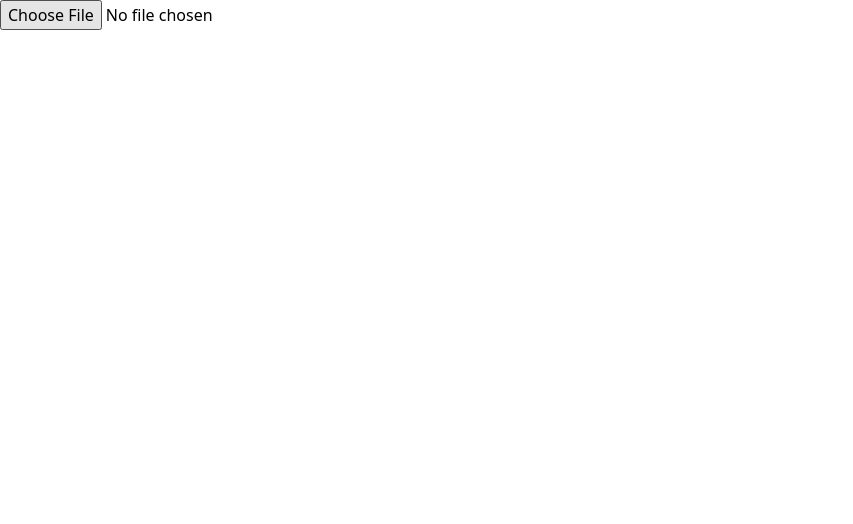
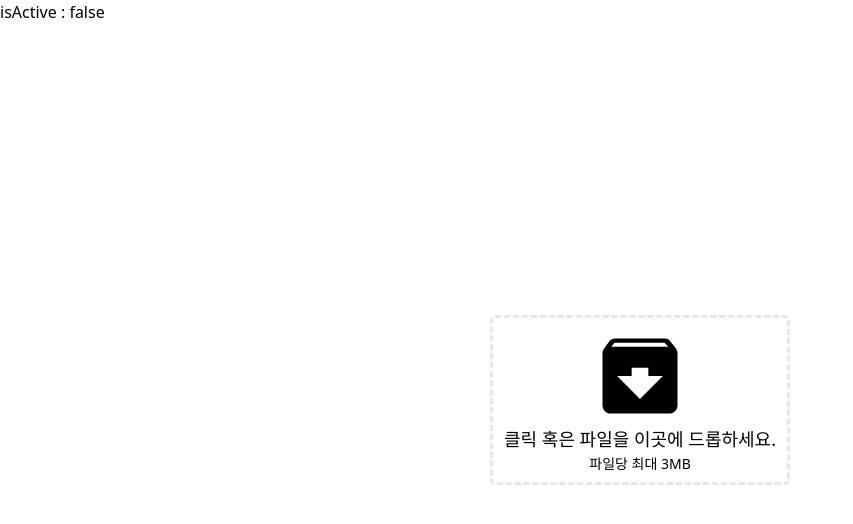
Before and after one commit to hyr0208/project, a React (Create React App) app: page / in a window 1280 px wide. Shown: the top 524 px of the page, without its empty margins (0-853 px from the left). Built offline with nearby package versions, Linux system fonts and the light colour scheme.

Commit message:
handleDrag 추가

```diff
--- a/src/components/InputType.js
+++ b/src/components/InputType.js
@@ -2,6 +2,30 @@ import React, { useState } from "react";
 
 function InputType() {
   const [imageSrc, setImageSrc] = useState("");
+
+  const Logo = () => (
+    <svg className="w-[100px] h-[100px]" x="0px" y="0px" viewBox="0 0 24 24">
+      <path fill="transparent" d="M0,0h24v24H0V0z" />
+      <path
+        fill="#000"
+        d="M20.5,5.2l-1.4-1.7C18.9,3.2,18.5,3,18,3H6C5.5,3,5.1,3.2,4.8,3.5L3.5,5.2C3.2,5.6,3,6,3,6.5V19  c0,1.1,0.9,2,2,2h14c1.1,0,2-0.9,2-2V6.5C21,6,20.8,5.6,20.5,5.2z M12,17.5L6.5,12H10v-2h4v2h3.5L12,17.5z M5.1,5l0.8-1h12l0.9,1  H5.1z"
+      />
+    </svg>
+  );
+  const [isActive, setActive] = useState(false);
+
+  /**
+   *
+   * @returns
+   * @description 드래그 영역에 들어갔을때 호출되는 함수
+   */
+  const handleDragEnter = () => setActive(true);
+
+  /**
+   *
+   * @description 드래그 영역에서 빠져나왔을때 호출되는 함수
+   */
+  const handleDragLeave = () => setActive(false);
 
   const encodeFileToBase64 = (fileBlob) => {
     //FileReader = fileBlob객체를 사용해 자바스크립트에서 파일에 접근할 수 있도록 도와주는 도구
@@ -17,14 +41,29 @@ function InputType() {
   };
 
   return (
-    <div>
+    <div className="relative h-screen flex items-center">
+      <p className="absolute top-0">isActive : {isActive.toString()}</p>
+      <label
+        onDragEnter={handleDragEnter}
+        onDragLeave={handleDragLeave}
+        className={`w-[300px] h-[170px] m-auto bg-white rounded-[5px] border-dashed border-[3px] flex justify-center flex-col items-center cursor-pointer ${
+          isActive && "border-[#111] bg-[#efeef3]"
+        }`}
+      >
         <input
+          className="hidden"
           type="file"
           onChange={(e) => {
             encodeFileToBase64(e.target.files[0]);
           }}
         />
+        <Logo />
+        <p className="text-[18px] font-medium">
+          클릭 혹은 파일을 이곳에 드롭하세요.
+        </p>
+        <p className="text-[14px]">파일당 최대 3MB</p>
         <div>{imageSrc && <img src={imageSrc} alt="preview-img" />}</div>
+      </label>
     </div>
   );
 }
```
Lines whose indentation alone changed are shown as unchanged.
